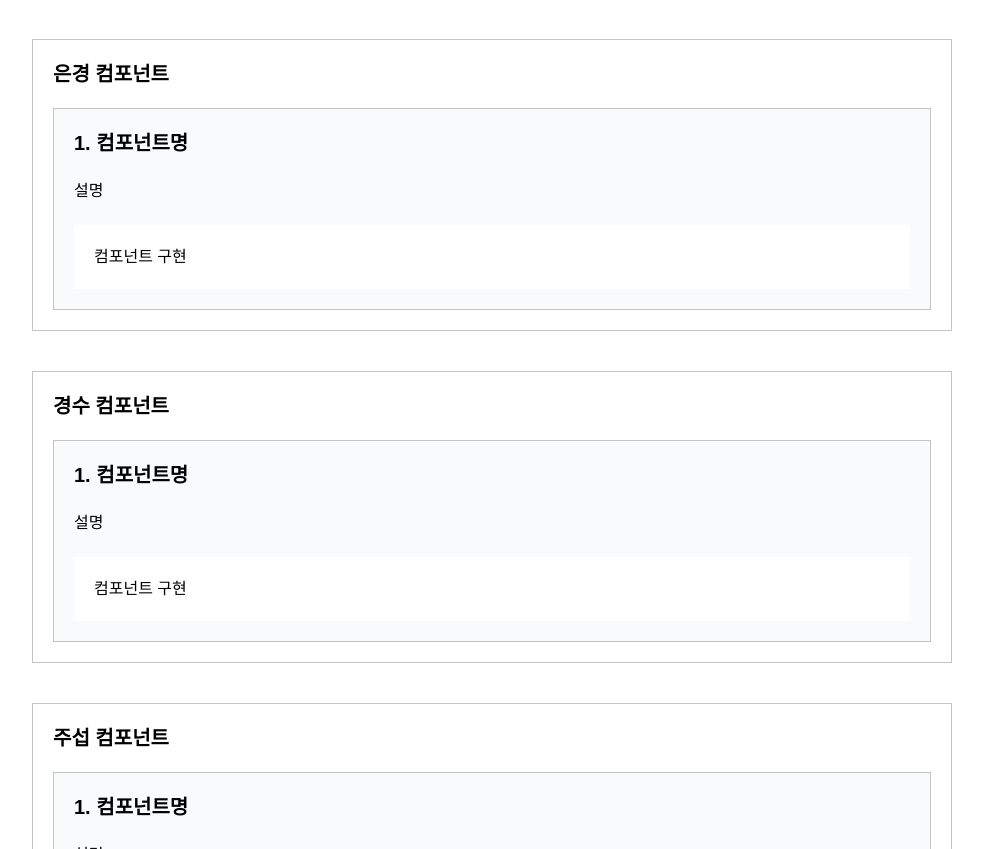
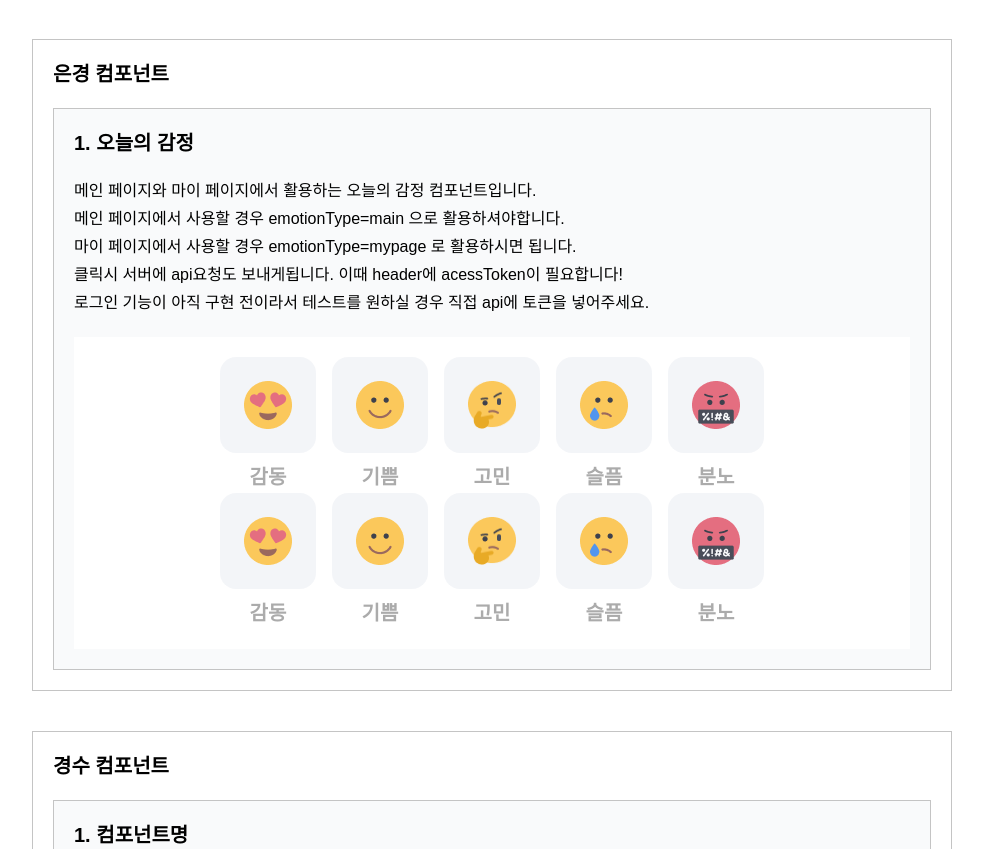
Before and after one commit to 0430will/FE12_Team5_epigram, a Next.js app: page /sample in a window 1280 px wide. Shown: the part 409-1258 px from the top of the page, without its empty margins (148-1131 px from the left). Built offline with nearby package versions, Linux system fonts and the light colour scheme; a web font is replaced by a local one.

Commit message:
Chore: 테스트 페이지에 컴포넌트 추가

```diff
--- a/src/app/sample/_components/Gyeong.tsx
+++ b/src/app/sample/_components/Gyeong.tsx
@@ -1,10 +1,21 @@
+import TodayEmotion from '@/components/TodayEmotion';
+
 export default function Gyeong() {
   return (
     <>
       <div className="border border-gray-200 bg-gray-50 p-5">
-        <h3 className="mb-5 text-xl font-bold">1. 컴포넌트명</h3>
-        <p className="mb-5 leading-7">설명</p>
-        <div className="bg-white p-5">컴포넌트 구현</div>
+        <h3 className="mb-5 text-xl font-bold">1. 오늘의 감정</h3>
+        <p className="mb-5 leading-7">
+          메인 페이지와 마이 페이지에서 활용하는 오늘의 감정 컴포넌트입니다.
+          <br /> 메인 페이지에서 사용할 경우 emotionType=main 으로 활용하셔야합니다.
+          <br /> 마이 페이지에서 사용할 경우 emotionType=mypage 로 활용하시면 됩니다.
+          <br /> 클릭시 서버에 api요청도 보내게됩니다. 이때 header에 acessToken이 필요합니다!
+          <br /> 로그인 기능이 아직 구현 전이라서 테스트를 원하실 경우 직접 api에 토큰을 넣어주세요.
+        </p>
+        <div className="bg-white p-5">
+          <TodayEmotion emotionType="main" />
+          <TodayEmotion emotionType="mypage" />
+        </div>
       </div>
     </>
   );
```
